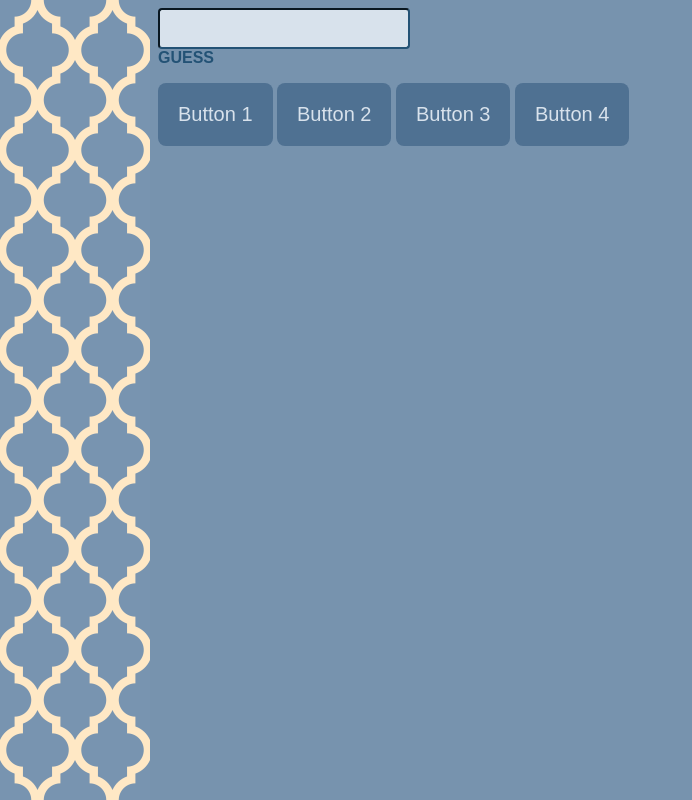
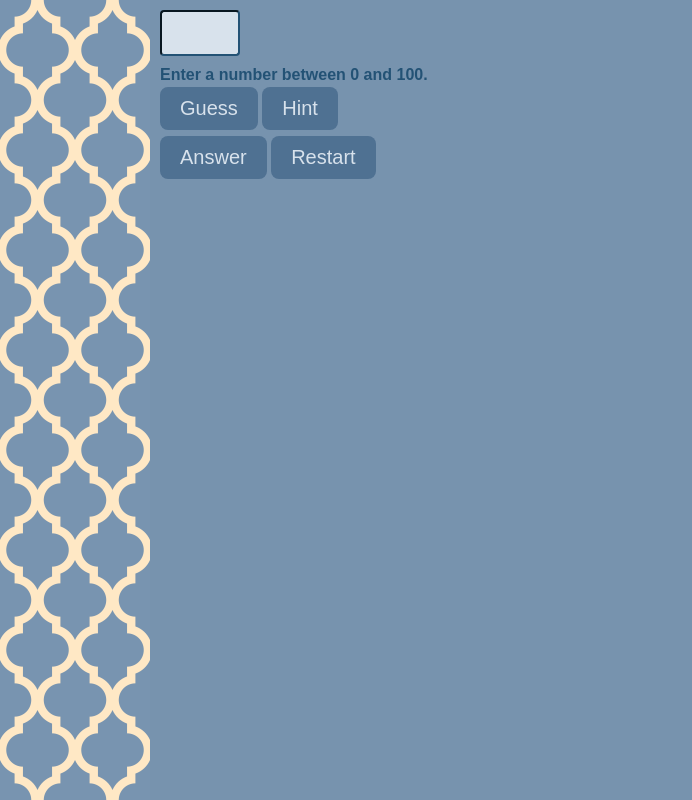
Before and after one commit to kbuechner/guessing-game, a plain HTML site: page guessing.html in a window 1280 px wide. Shown: the whole page, without its empty margins (0-692 px from the left). Drawn offline with Linux system fonts and the light colour scheme.

Commit message:
making the input field a little nicer looking

```diff
--- a/guessing.css
+++ b/guessing.css
@@ -15,24 +15,33 @@
 .color-darkest-complement { color: #B5843E; }
 */
 
+html, body, h1, h2, h3, p, ol, ul, li, a {
+    padding: 0;
+    border: 0;
+    margin: 0;
+}
 
 body {
     background-image: url("swirled-tile-200w.png");
     background-repeat: repeat-y;
     background-color: #7793AE;
 
-    padding-left: 150px;
+    padding: 10px 10px 10px 160px ;
 
     font-family: sans-serif;
     font-weight: bold;
     color: #235275;
+}
+p {
+    padding-top: 3px;
+    padding-bottom: 3px;
 }
 
 input {
     outline: none;
     box-sizing: border-box;
 
-    padding: 8px;
+    padding: 4px;
 
     border: 4px solid color-base-darker;
     border-color: #235275;
@@ -40,15 +49,17 @@ input {
 
     color: #235275;
     background-color: #D8E2Ec;
+    margin-bottom: 10px;
 
+    width: 80px;
 
-    font-size: 18px;
+    font-size: 30px;
+    font-weight: bold;
+
+    text-align: center;
 
 }
 
-input:focus {
-    border: 4px solid color-base-darkest;
-}
 
 button {
     cursor: pointer;
@@ -62,7 +73,7 @@ button {
     background-color: #4F7192;
     color: #D8E2Ec;
 
-    padding: 20px 20px;
+    padding: 10px 20px;
 
     text-align: center;
     text-decoration: none;
--- a/guessing.html
+++ b/guessing.html
@@ -7,13 +7,16 @@
 
 
 	<body>
-		<input> </input><br>
-		GUESS
+		<input maxlength="3"> </input>
+		<br>
+		Enter a number between 0 and 100.
 		<p>
-		<button class="button">Button 1</button>
-		<button>Button 2</button>
-		<button>Button 3</button>
-		<button>Button 4</button>
+		<button class="button">Guess</button>
+		<button class="button">Hint</button>
+		</p>
+		<p>
+		<button>Answer</button>
+		<button>Restart</button>
 		</p>
 
 
```
